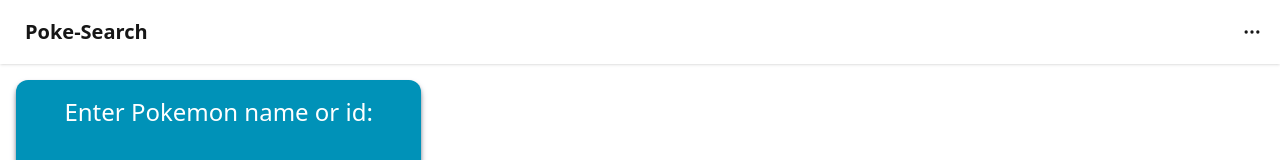
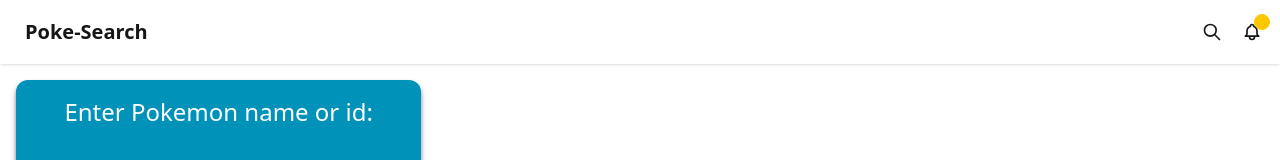
Before and after one commit to JGuzman87/poke-finder, a Next.js app: page / in a window 1280 px wide. Shown: the top 160 px of the page. Built offline with nearby package versions, Linux system fonts and the light colour scheme.

Commit message:
added nav

```diff
--- a/src/components/Card.jsx
+++ b/src/components/Card.jsx
@@ -4,7 +4,7 @@
 const Card = (props) => {
   if (props.moves) {
     return (
-      <div className="card bg-rose-400 md:max-w-full shadow-md shadow-gray-500 rounded-xl text-primary-content ">
+      <div className="card skeleton  bg-rose-400 md:max-w-full shadow-md shadow-gray-500 rounded-xl text-primary-content ">
         <div className="card-body">
           <div
             tabIndex={0}
--- a/src/components/Nav.jsx
+++ b/src/components/Nav.jsx
@@ -1,27 +1,65 @@
+'use client'
 import React from 'react'
 
 const Nav = () => {
   return (
     <div className="navbar bg-base-100 shadow-sm">
-      <div className="flex-1">
+      <div className="navbar-start">
         <a className="btn btn-ghost text-xl">Poke-Search</a>
       </div>
-      <div className="flex-none">
-        <button className="btn btn-square btn-ghost">
+      <div className="navbar-end">
+        <button
+          className="btn btn-ghost btn-circle"
+          onClick={() => document.getElementById("my_modal_3").showModal()}
+        >
           <svg
             xmlns="http://www.w3.org/2000/svg"
+            className="h-5 w-5"
             fill="none"
             viewBox="0 0 24 24"
-            className="inline-block h-5 w-5 stroke-current"
+            stroke="currentColor"
           >
             {" "}
             <path
               strokeLinecap="round"
               strokeLinejoin="round"
               strokeWidth="2"
-              d="M5 12h.01M12 12h.01M19 12h.01M6 12a1 1 0 11-2 0 1 1 0 012 0zm7 0a1 1 0 11-2 0 1 1 0 012 0zm7 0a1 1 0 11-2 0 1 1 0 012 0z"
-            ></path>{" "}
+              d="M21 21l-6-6m2-5a7 7 0 11-14 0 7 7 0 0114 0z"
+            />{" "}
           </svg>
+        </button>
+        <dialog id="my_modal_3" className="modal">
+          <div className="modal-box flex flex-col gap-2 items-center">
+            <form method="dialog">
+              {/* if there is a button in form, it will close the modal */}
+              <button className="btn btn-sm btn-circle btn-ghost absolute right-2 top-2">
+                ✕
+              </button>
+            </form>
+            <h3 className="font-bold text-lg">Enter Pokemon name or id</h3>
+            <input type="text" placeholder="pikachu or 25" className="input " />
+          </div>
+        </dialog>
+
+        <button className="btn btn-ghost btn-circle">
+          <div className="indicator">
+            <svg
+              xmlns="http://www.w3.org/2000/svg"
+              className="h-5 w-5"
+              fill="none"
+              viewBox="0 0 24 24"
+              stroke="currentColor"
+            >
+              {" "}
+              <path
+                strokeLinecap="round"
+                strokeLinejoin="round"
+                strokeWidth="2"
+                d="M15 17h5l-1.405-1.405A2.032 2.032 0 0118 14.158V11a6.002 6.002 0 00-4-5.659V5a2 2 0 10-4 0v.341C7.67 6.165 6 8.388 6 11v3.159c0 .538-.214 1.055-.595 1.436L4 17h5m6 0v1a3 3 0 11-6 0v-1m6 0H9"
+              />{" "}
+            </svg>
+            <span className="badge badge-xs badge-primary indicator-item"></span>
+          </div>
         </button>
       </div>
     </div>
```
